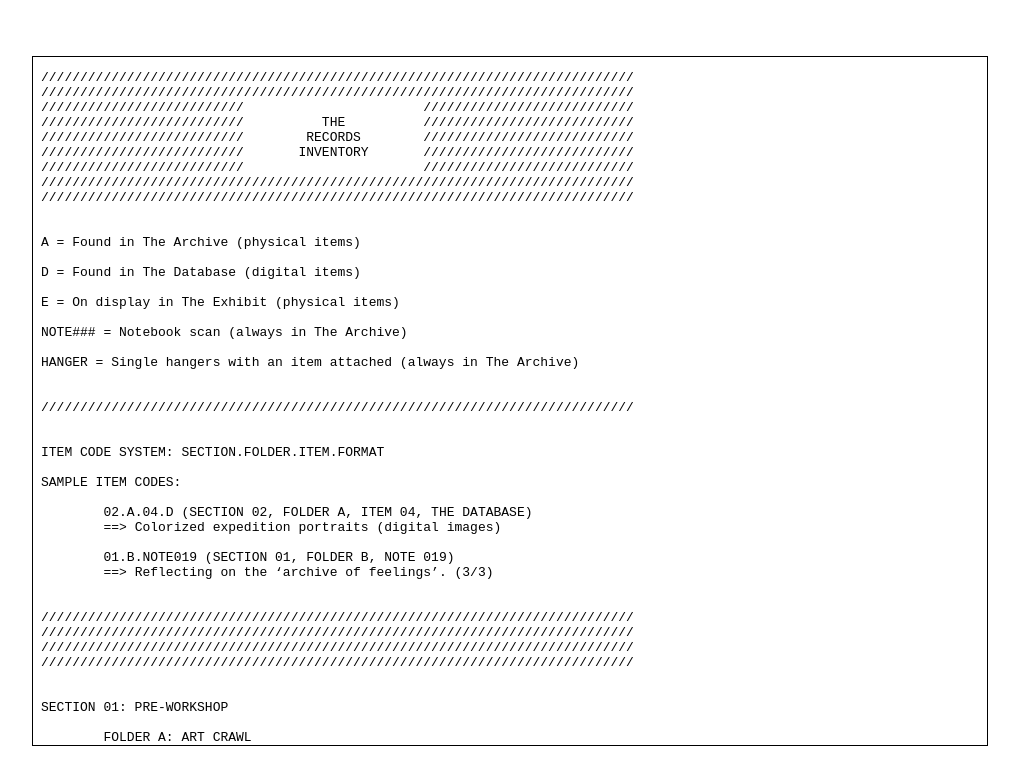
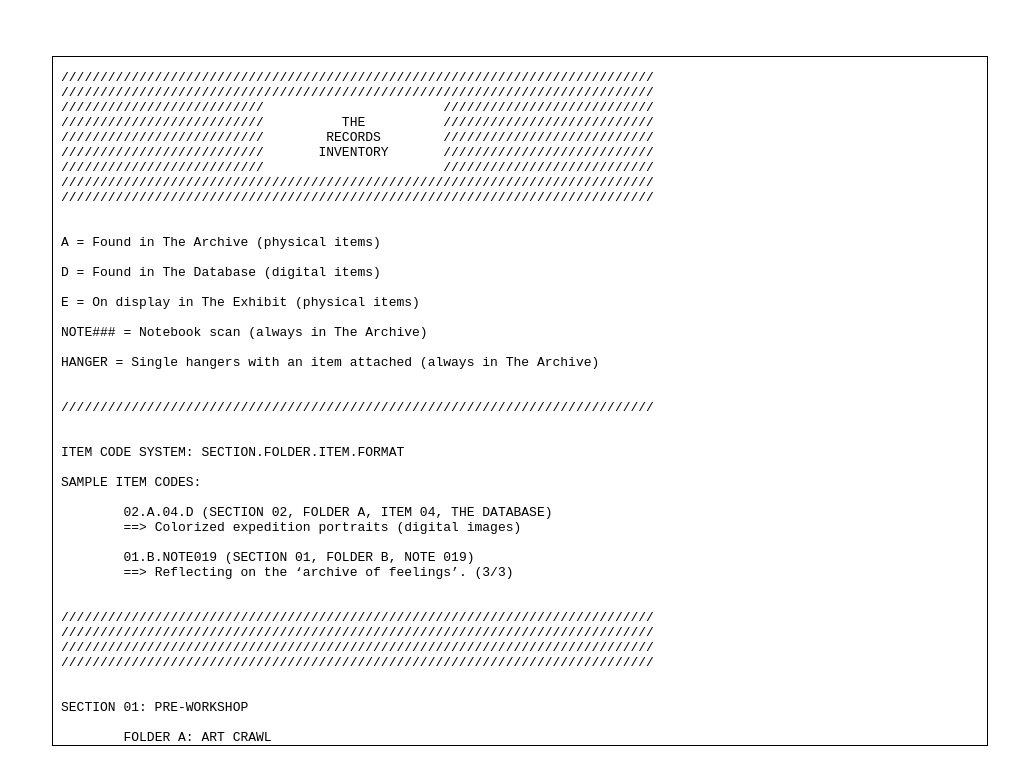
Before and after one commit to christinexiaxiaxia/the-digital-archive, a plain HTML site: page records/index.html in a window 1280 px wide. Shown: the whole page, without its empty margins (120-1139 px from the left). Drawn offline with Linux system fonts and the light colour scheme.

Commit message:
Update records.css

```diff
--- a/css/records.css
+++ b/css/records.css
@@ -1,12 +1,12 @@
 
 iframe {
 	position: fixed;
-	width: calc(100% - 326px);
+	width: calc(100% - 346px);
 	height: calc(100% - 112px);
 	top: 0;
 	left: 0;
 
-	margin: 56px 152px 56px 152px;
+	margin: 56px 172px 56px 172px;
 
 	border: solid 1px black;
 }
```
